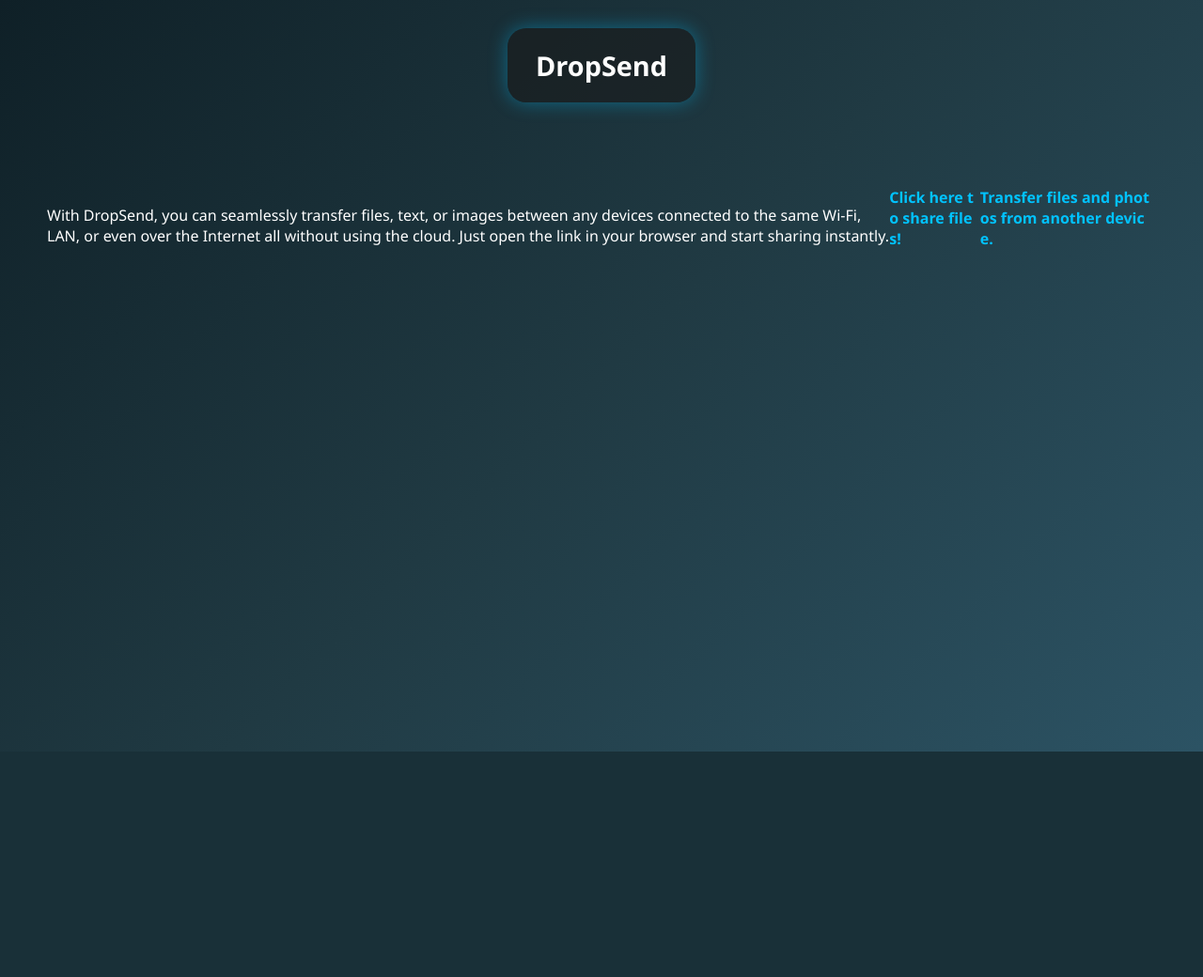
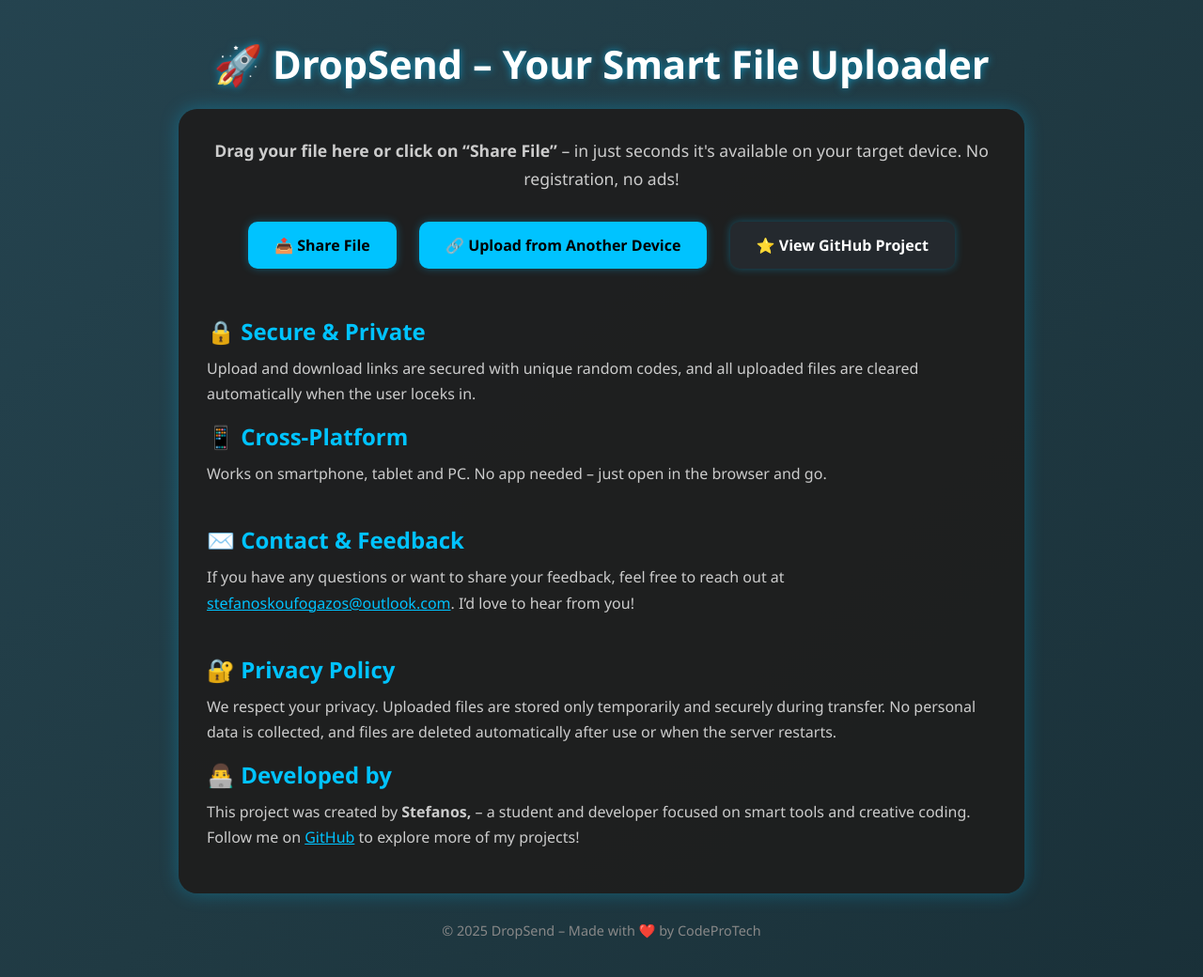
Before and after one commit to CodeProTech/DropSend, a Flask app: template templates/landing.html in a window 1280 px wide. Shown: the whole page at 94% size. Before the commit the page ends 800 px from the top, so only its background shows below. Run offline with Flask 2, Linux system fonts and the light colour scheme; the template is opened without the code that fills it: most values are stand-ins (such as "Sample title", 1, 10 or a date in 2020).

Commit message:
Update landing.html

```diff
--- a/templates/landing.html
+++ b/templates/landing.html
@@ -1,30 +1,206 @@
 <!DOCTYPE html>
-<html lang="de">
+<html lang="en">
 <head>
   <meta charset="UTF-8" />
-  <!-- Responsive for mobile devices -->
-  <meta name="viewport" content="width=device-width, initial-scale=1.0" />
+  <meta name="viewport" content="width=device-width, initial-scale=1.0"/>
+  <title>DropSend – Easily Share Files</title>
+  <link rel="icon" href="https://img.icons8.com/fluency/48/upload.png" type="image/png" />
 
-  <title>DropSend – Datei-Upload</title>
-  <!-- Link to external stylesheet -->
-  <link rel="stylesheet" href="{{ url_for('static', filename='style.css') }}">
+  <style>
+    /* Reset basic styles and set global font */
+    * {
+      margin: 0;
+      padding: 0;
+      box-sizing: border-box;
+      font-family: 'Segoe UI', Tahoma, Geneva, Verdana, sans-serif;
+    }
+
+    /* Background animation and body layout */
+    body {
+      background: linear-gradient(-45deg, #0f2027, #203a43, #2c5364, #0f2027);
+      background-size: 400% 400%;
+      animation: gradient 12s ease infinite;
+      color: #fff;
+      display: flex;
+      flex-direction: column;
+      align-items: center;
+      padding: 40px 20px;
+      min-height: 100vh;
+    }
+
+    /* Keyframes for animated background */
+    @keyframes gradient {
+      0% { background-position: 0% 50%; }
+      50% { background-position: 100% 50%; }
+      100% { background-position: 0% 50%; }
+    }
+
+    /* Main title style */
+    h1 {
+      font-size: 2.6rem;
+      margin-bottom: 20px;
+      text-shadow: 0 0 8px #00c3ff99;
+      text-align: center;
+    }
+
+    /* Upload container box */
+    .upload-container {
+      background-color: rgba(30, 30, 30, 0.95);
+      padding: 30px;
+      border-radius: 20px;
+      width: 100%;
+      max-width: 900px;
+      box-shadow: 0 0 20px rgba(0, 195, 255, 0.3);
+      text-align: center;
+    }
+
+    .upload-container p {
+      margin-bottom: 20px;
+      font-size: 1.1rem;
+      line-height: 1.7;
+      color: #ccc;
+    }
+
+    /* Drop/upload area style */
+    .upload-area {
+      border: 2px dashed #00c3ff88;
+      border-radius: 15px;
+      padding: 40px;
+      margin: 20px 0;
+      cursor: pointer;
+      transition: background-color 0.3s;
+    }
+
+    .upload-area:hover {
+      background-color: rgba(0, 195, 255, 0.1);
+    }
+
+    /* Button base style */
+    .btn {
+      display: inline-block;
+      padding: 14px 28px;
+      border-radius: 10px;
+      margin: 10px;
+      text-decoration: none;
+      font-weight: bold;
+      transition: 0.3s;
+      box-shadow: 0 0 10px #00c3ff55;
+    }
+
+    /* Primary button style */
+    .btn-primary {
+      background-color: #00c3ff;
+      color: #000;
+    }
+
+    .btn-primary:hover {
+      background-color: #0099cc;
+      transform: scale(1.05);
+    }
+
+    /* Dark button style (e.g. GitHub) */
+    .btn-dark {
+      background-color: #24292e;
+      color: #fff;
+    }
+
+    .btn-dark:hover {
+      background-color: #1b1f23;
+      transform: scale(1.05);
+    }
+
+    /* Footer style */
+    footer {
+      margin-top: 30px;
+      color: #888;
+      font-size: 0.9rem;
+      text-align: center;
+    }
+
+    /* Responsive layout for smaller screens */
+    @media (max-width: 600px) {
+      h1 {
+        font-size: 2rem;
+      }
+
+      .upload-area {
+        padding: 30px;
+      }
+
+      .btn {
+        width: 100%;
+        display: block;
+      }
+    }
+
+    /* Extra info section styling */
+    .info-section {
+      margin-top: 40px;
+      text-align: left;
+    }
+
+    .info-section h2 {
+      font-size: 1.5rem;
+      margin-bottom: 10px;
+      color: #00c3ff;
+    }
+
+    .info-section p {
+      font-size: 1rem;
+      color: #ccc;
+      margin-bottom: 15px;
+    }
+  </style>
 </head>
 <body>
-  <!-- Main heading of the page -->
-  <h1>DropSend</h1>
 
-  <!-- QR code section with instructions -->
-  <div class="qr-code-container-styled">
-    <p>With DropSend, you can seamlessly transfer files, text, or images between any devices connected to the same Wi-Fi, LAN, or even over the Internet
-      all without using the cloud. Just open the link in your browser and start sharing instantly.</p>
+  <!-- Main Title -->
+  <h1>🚀 DropSend – Your Smart File Uploader</h1>
 
-    <!-- Link to open on device -->
-    <a href="{{ link_upload }}" class="qr-link" target="_blank">Click here to share files!</a>
-    <a href="{{ link_another_device }}" class="qr-link">Transfer files and photos from another device.</a>
+  <!-- Upload Box Section -->
+  <div class="upload-container">
+    <p><strong>Drag your file here or click on “Share File”</strong> – in just seconds it's available on your target device. No registration, no ads!</p>
 
+    <!-- Buttons to navigate -->
+    <a href="{{ link_upload }}" class="btn btn-primary">📤 Share File</a>
+    <a href="{{ link_another_device }}" class="btn btn-primary">🔗 Upload from Another Device</a>
+    <a href="https://github.com/CodeProTech/dropsend" target="_blank" class="btn btn-dark">⭐ View GitHub Project</a>
 
+    <!-- Additional information section -->
+    <div class="info-section">
+      <h2>🔒 Secure & Private</h2>
+      <p>Upload and download links are secured with unique random codes, and all uploaded files are cleared automatically when the user loceks in.</p>
+
+      <h2>📱 Cross-Platform</h2>
+      <p>Works on smartphone, tablet and PC. No app needed – just open in the browser and go.</p>
+
+      <div class="info-section">
+        <h2>✉️ Contact & Feedback</h2>
+        <p>If you have any questions or want to share your feedback, feel free to reach out at <a href="mailto:stefanoskoufogazos@outlook.com" style="color:#00c3ff;">stefanoskoufogazos@outlook.com</a>. I’d love to hear from you!</p>
+      </div>
+
+      <div class="info-section">
+        <h2>🔐 Privacy Policy</h2>
+        <p>We respect your privacy. Uploaded files are stored only temporarily and securely during transfer. No personal data is collected, and files are deleted automatically after use or when the server restarts.</p>
+      </div>
+
+      <h2>👨‍💻 Developed by</h2>
+      <p>This project was created by <strong>Stefanos, </strong> – a student and developer focused on smart tools and creative coding. Follow me on <a href="https://github.com/CodeProTech" style="color:#00c3ff;">GitHub</a> to explore more of my projects!</p>
+    </div>
   </div>
-  <!-- Include JavaScript for upload functionality -->
-  <script src="{{ url_for('static', filename='upload.js') }}"></script>
+
+  <!-- Footer -->
+  <footer>
+    © 2025 DropSend – Made with ❤️ by CodeProTech
+  </footer>
+
+  <!-- JavaScript to handle upload area click -->
+  <script>
+    function uploadClicked() {
+      // Redirect to upload link when upload area is clicked
+      window.location.href = "{{ link_upload }}";
+    }
+  </script>
+
 </body>
 </html>
```
